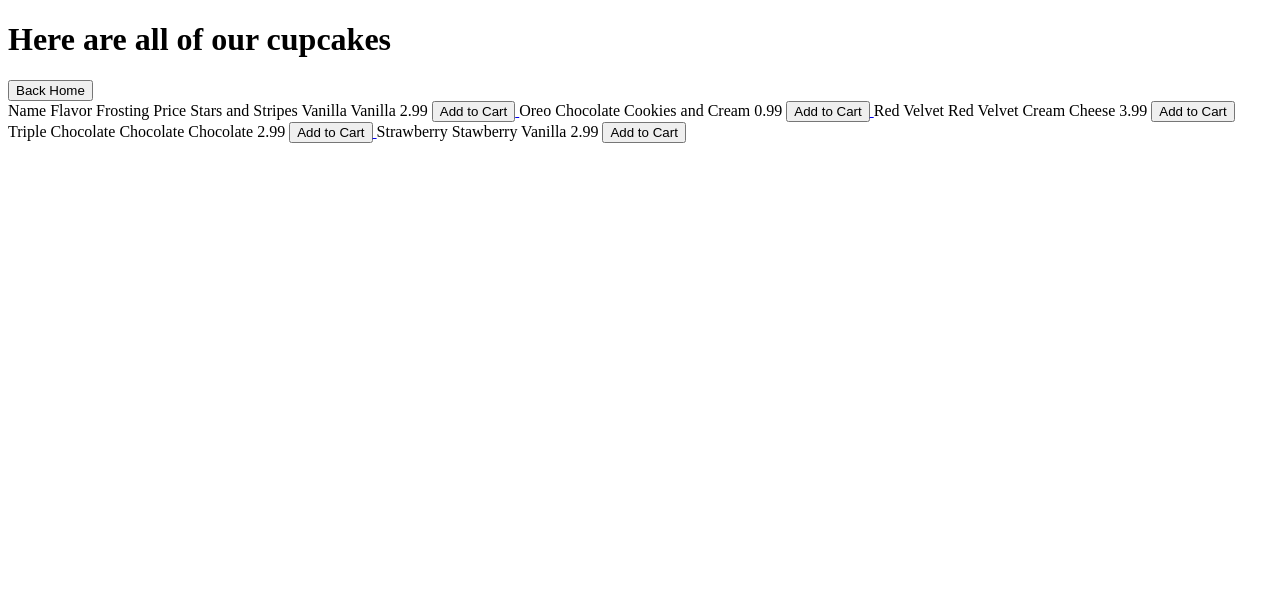
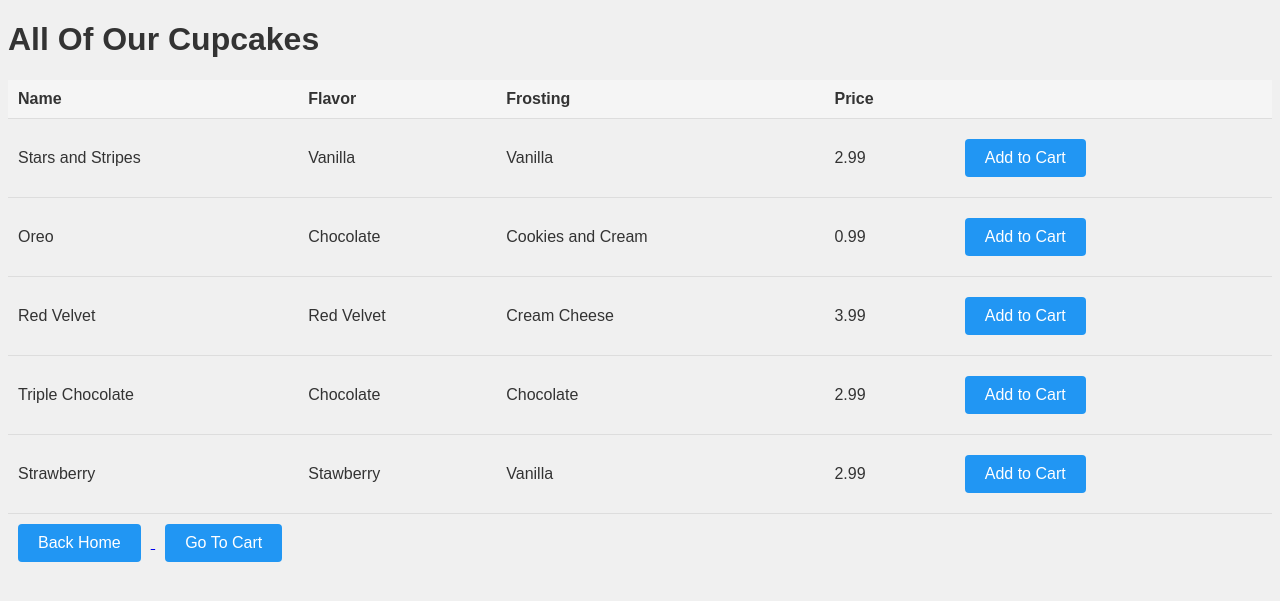
Before and after one commit to Jared951/py-proj-2, a Flask app: page /cupcakes in a window 1280 px wide. Shown: the top 601 px of the page. Run offline with Flask 3, Linux system fonts and the light colour scheme.

Commit message:
added styling and adjusted html

```diff
--- a/cupcakes.py
+++ b/cupcakes.py
@@ -36,10 +36,6 @@ class Mini(Cupcake):
 class RegularCupcake(Cupcake):
     def calculate_price(self, quantity):
         return quantity * self.price
-
-# class MiniCupcake(Mini):
-#     def calculate_price(self, quantity):
-#         return quantity * self.price
 
 class Large(Cupcake):
     def calculate_price(self, quantity):
--- a/static/base.css
+++ b/static/base.css
@@ -1,4 +1,49 @@
+body {
+    background-color: #f0f0f0;
+    color: #333;
+    font-family: Arial, sans-serif;
+}
+
 h1 {
-    display: flex;
-    justify-content: center;
+    color: #333;
 }
+
+.btn {
+    background-color: #2196F3;
+    color: #fff;
+    border: none;
+    padding: 10px 20px;
+    text-align: center;
+    text-decoration: none;
+    display: inline-block;
+    font-size: 16px;
+    margin: 10px;
+    cursor: pointer;
+    border-radius: 4px;
+}
+
+.btn:hover {
+    background-color: #1565C0;
+}
+
+.cupcake-table {
+    width: 100%;
+    border-collapse: collapse;
+    margin-top: 20px;
+}
+
+.cupcake-table th,
+.cupcake-table td {
+    padding: 10px;
+    text-align: left;
+    border-bottom: 1px solid #ddd;
+}
+
+.cupcake-table th {
+    background-color: #f5f5f5;
+    color: #333;
+}
+
+.cupcake-table tr:hover {
+    background-color: #f0f0f0;
+}
--- a/templates/cupcakes.html
+++ b/templates/cupcakes.html
@@ -4,15 +4,13 @@
     <meta charset="UTF-8">
     <meta http-equiv="X-UA-Compatible" content="IE=edge">
     <meta name="viewport" content="width=device-width, initial-scale=1.0">
+    <link rel="stylesheet" href="../static/base.css">
     <title>Cupcake Store</title>
 </head>
 <body>
-    <h1>Here are all of our cupcakes</h1>
-    <a href="/">
-        <button type="button" class="btn">Back Home</button>
-    </a>
-
+    <h1>All Of Our Cupcakes</h1>
     <div>
+        <table class="cupcake-table">
             <thead>
                 <tr>
                     <th>Name</th>
@@ -37,6 +35,13 @@
                     </tr>
                 {% endfor %}
             </tbody>
+        </table>
+        <a href="/">
+            <button type="button" class="btn">Back Home</button>
+        </a>
+        <a href="order">
+            <button type="button" class="btn">Go To Cart</button>
+        </a>
     </div>
 </body>
 </html>
```
Also changed, not shown: templates/index.html (+6 -1 lines), templates/individual-cupcake.html (+23 -1 lines), templates/order.html (+6 -1 lines). Lines whose indentation alone changed are shown as unchanged.
